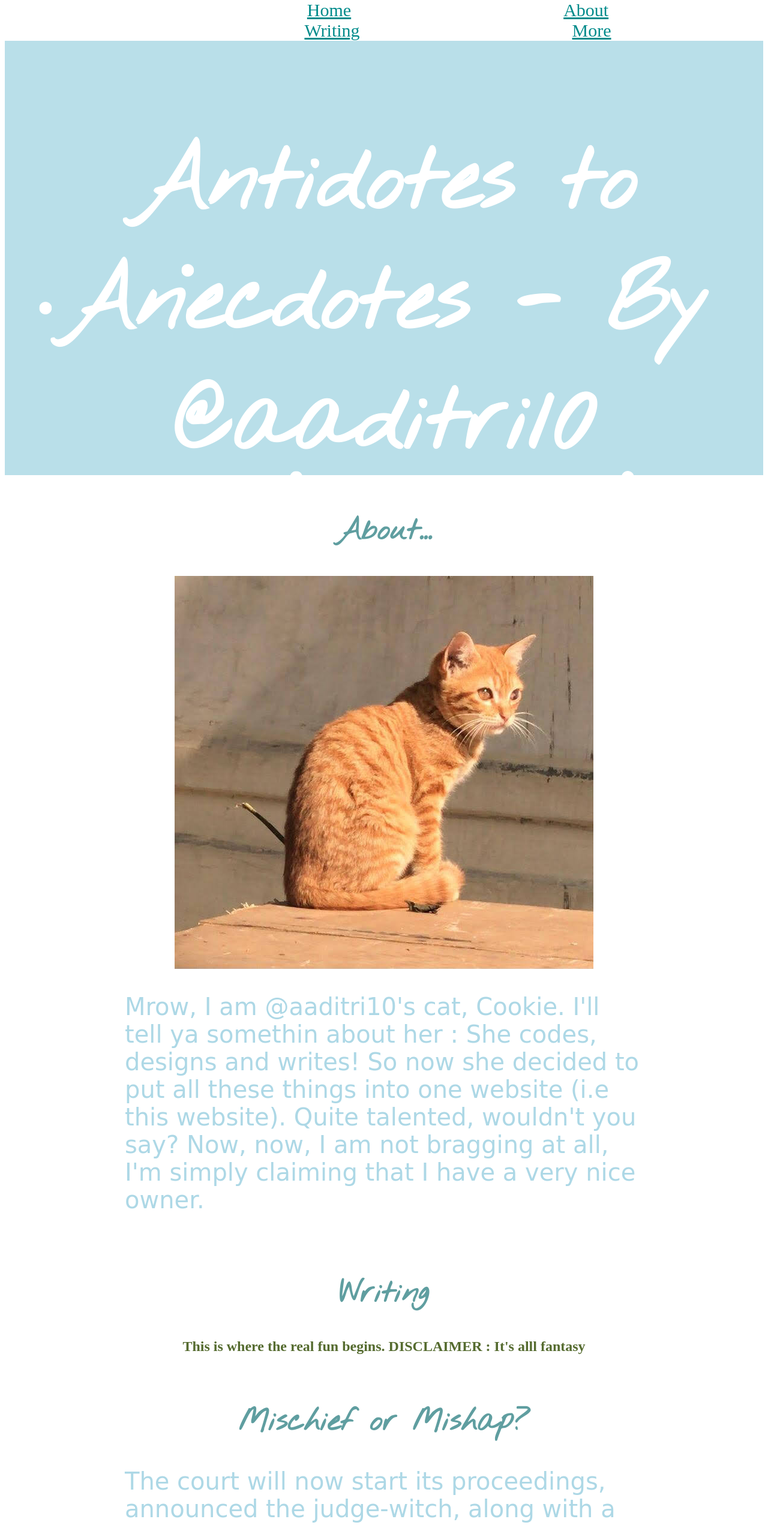
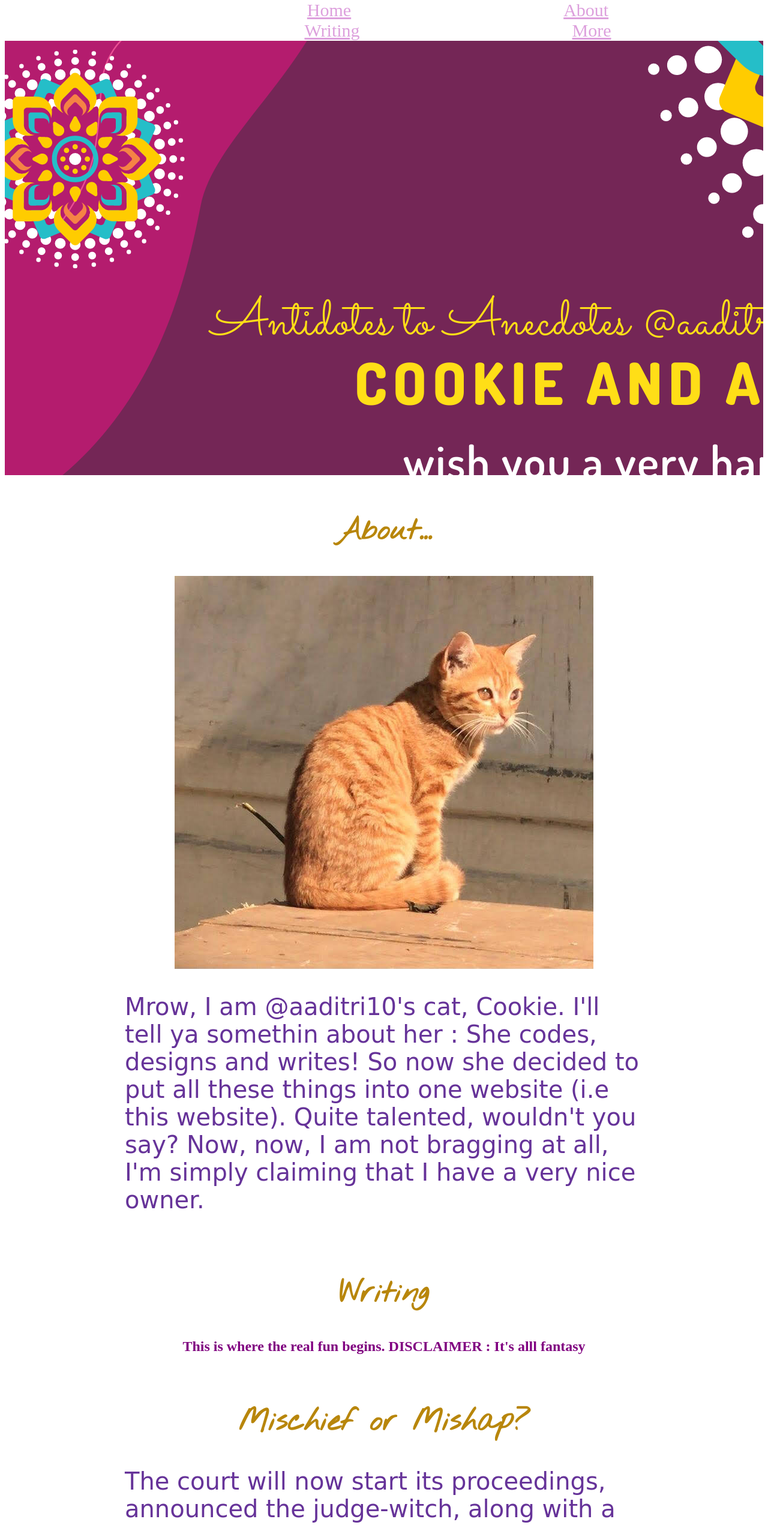
Before and after one commit to aaditri10/Blog, a plain HTML site: page index.html in a window 1280 px wide. Shown: the top 2542 px of the page at 60% size. Drawn offline with Linux system fonts and the light colour scheme; a web font is replaced by a local one.

Commit message:
Add files via upload

```diff
--- a/index.html
+++ b/index.html
@@ -11,7 +11,6 @@
     <li class="item"><a href="#s4">More</a></li>
 </ul>
 <section id="s1">
-    <h1 id="heading">Antidotes to Anecdotes - By @aaditri10</h1>
 </section>
 <br>
 <section id="s2">
@@ -82,6 +81,10 @@
     <h1 class="title">My Grandfather's Blog
     </h1>
     <a href="http://www.manojenath.in/" target="_blank">http://www.manojenath.in/</a>
+    <br>
+    <h1 class="title">My Sister's Blog
+    </h1>
+    <iframe src="https://ishaaanvi.blogspot.com/?m=1" height="900px" width="900px"></iframe>
 </section>
 
 </html>
--- a/style.css
+++ b/style.css
@@ -21,7 +21,7 @@ body {
     padding-left: 250px;
     padding-right: 100px;
     text-align: center;
-    color: darkcyan;
+    color: purple;
     font-size: 25px;
     font-family: 'La Belle Aurore', cursive;
     text-align: center;
@@ -32,7 +32,7 @@ body {
     height: 100%;
     width: 100%;
     font-size: 100px;
-    background-image: url(Winter%20Background.png)
+    background-image: url(Diwali%20Blog%20Banner.png)
 }
 
 #heading {
@@ -42,7 +42,7 @@ body {
 }
 
 .item:hover {
-    background-color: aliceblue;
+    background-color: lavender;
 }
 
 img {
@@ -54,7 +54,7 @@ img:hover {
 }
 
 .title {
-    color: cadetblue;
+    color: darkgoldenrod;
     font-size: 50px;
     font-family: 'Nothing You Could Do', cursive;
 }
@@ -62,7 +62,7 @@ img:hover {
 .text {
     font-family: 'Annie Use Your Telescope', cursive;
     font-size: 40px;
-    color: lightblue;
+    color: rebeccapurple;
     padding-left: 200px;
     padding-right: 200px;
     text-align: left;
@@ -70,12 +70,12 @@ img:hover {
 
 h2 {
     font-family: 'La Belle Aurore';
-    color: darkolivegreen;
+    color: purple;
 }
 
 a {
     text-decoration: underline;
-    color: darkcyan;
+    color: plum;
     font-family: 'La Belle Aurore';
     font-size: 30px;
 }
@@ -87,5 +87,4 @@ html {
 #line {
     height: 20px;
     width: 20px;
-    color: cadetblue;
 }
```
Also changed, not shown: Diwali Blog Banner.png (added).
